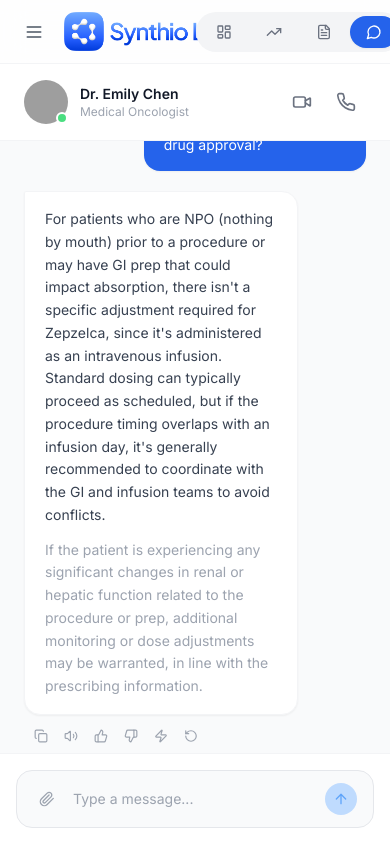
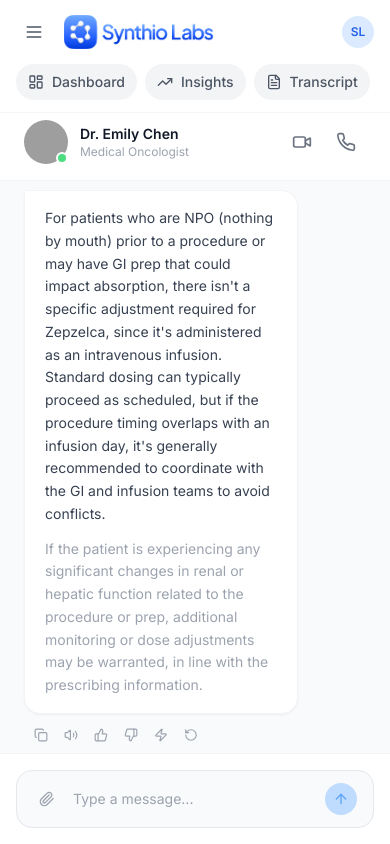
Before and after one commit to vishvamsinh28/PhoenixEngine, a Next.js app: page / in a window 390 px wide. Built offline with nearby package versions, Linux system fonts and the light colour scheme; grey boxes are pictures that could not be loaded.

Commit message:
update navbar

```diff
--- a/app/page.jsx
+++ b/app/page.jsx
@@ -32,7 +32,7 @@
     return (<div className="h-screen flex flex-col bg-gray-50 overflow-hidden">
       <TopNav activeTab={activeTab} onTabChange={setActiveTab} onMenuToggle={() => setSidebarOpen(true)}/>
 
-      <div className="flex flex-1 overflow-hidden pt-16">
+      <div className="flex flex-1 overflow-hidden pt-[6.5rem] md:pt-16">
         <Sidebar chats={chats} activeChatId={activeChatId} onSelectChat={setActiveChatId} isOpen={sidebarOpen} onClose={() => setSidebarOpen(false)}/>
 
         <main className="flex-1 flex flex-col overflow-hidden min-w-0">
--- a/components/TopNav.jsx
+++ b/components/TopNav.jsx
@@ -7,22 +7,24 @@
     { id: 'chat', label: 'Chat', icon: MessageCircle },
 ];
 export default function TopNav({ activeTab, onTabChange, onMenuToggle }) {
-    return (<header className="fixed top-0 left-0 right-0 z-50 bg-white/80 backdrop-blur-md border-b border-gray-100 h-16 flex items-center px-4 md:px-6">
-      <div className="flex items-center gap-3 min-w-[180px]">
-        <button onClick={onMenuToggle} className="md:hidden p-2 rounded-lg hover:bg-gray-100 transition-colors">
+    return (<header className="fixed top-0 left-0 right-0 z-50 border-b border-gray-100 bg-white/90 backdrop-blur-md">
+      <div className="px-4 md:px-6">
+        <div className="flex h-16 items-center justify-between gap-3">
+          <div className="flex min-w-0 items-center gap-3">
+            <button onClick={onMenuToggle} className="shrink-0 rounded-lg p-2 transition-colors hover:bg-gray-100 md:hidden">
           <Menu className="w-5 h-5 text-gray-600"/>
         </button>
-        <img src="/logo.png" alt="Synthio Labs logo" className="h-10 w-auto object-contain"/>
+            <img src="/logo.png" alt="Synthio Labs logo" className="h-9 w-auto max-w-[150px] object-contain sm:h-10 md:max-w-none"/>
           </div>
 
-      <div className="flex-1 flex justify-center">
-        <nav className="bg-gray-100 rounded-full p-1 flex items-center gap-0.5">
+          <div className="hidden flex-1 justify-center md:flex">
+            <nav className="flex items-center gap-0.5 rounded-full bg-gray-100 p-1">
               {tabs.map((tab) => {
                 const Icon = tab.icon;
                 const isActive = activeTab === tab.id;
-            return (<button key={tab.id} onClick={() => onTabChange(tab.id)} className={`flex items-center gap-2 px-4 py-2 rounded-full text-sm font-medium transition-all duration-200 ${isActive
+                return (<button key={tab.id} onClick={() => onTabChange(tab.id)} className={`flex items-center gap-2 rounded-full px-4 py-2 text-sm font-medium transition-all duration-200 ${isActive
                         ? 'bg-blue-600 text-white shadow-sm'
-                    : 'text-gray-500 hover:text-gray-700 hover:bg-white/60'}`}>
+                        : 'text-gray-500 hover:bg-white/60 hover:text-gray-700'}`}>
                     <Icon className="w-4 h-4"/>
                     <span className="hidden sm:block">{tab.label}</span>
                   </button>);
@@ -30,9 +32,26 @@
             </nav>
           </div>
 
-      <div className="min-w-[180px] flex justify-end">
-        <div className="w-8 h-8 bg-blue-100 rounded-full flex items-center justify-center">
-          <span className="text-blue-600 text-xs font-semibold">SL</span>
+          <div className="flex shrink-0 justify-end md:min-w-[180px]">
+            <div className="flex h-8 w-8 items-center justify-center rounded-full bg-blue-100">
+              <span className="text-xs font-semibold text-blue-600">SL</span>
+            </div>
+          </div>
+        </div>
+
+        <div className="pb-3 md:hidden">
+          <nav className="flex items-center gap-2 overflow-x-auto">
+            {tabs.map((tab) => {
+                const Icon = tab.icon;
+                const isActive = activeTab === tab.id;
+                return (<button key={tab.id} onClick={() => onTabChange(tab.id)} className={`flex shrink-0 items-center gap-2 rounded-full px-3 py-2 text-sm font-medium transition-all duration-200 ${isActive
+                        ? 'bg-blue-600 text-white shadow-sm'
+                        : 'bg-gray-100 text-gray-600 hover:bg-gray-200 hover:text-gray-800'}`}>
+                  <Icon className="h-4 w-4"/>
+                  <span>{tab.label}</span>
+                </button>);
+            })}
+          </nav>
         </div>
       </div>
     </header>);
```
Lines whose indentation alone changed are shown as unchanged.
